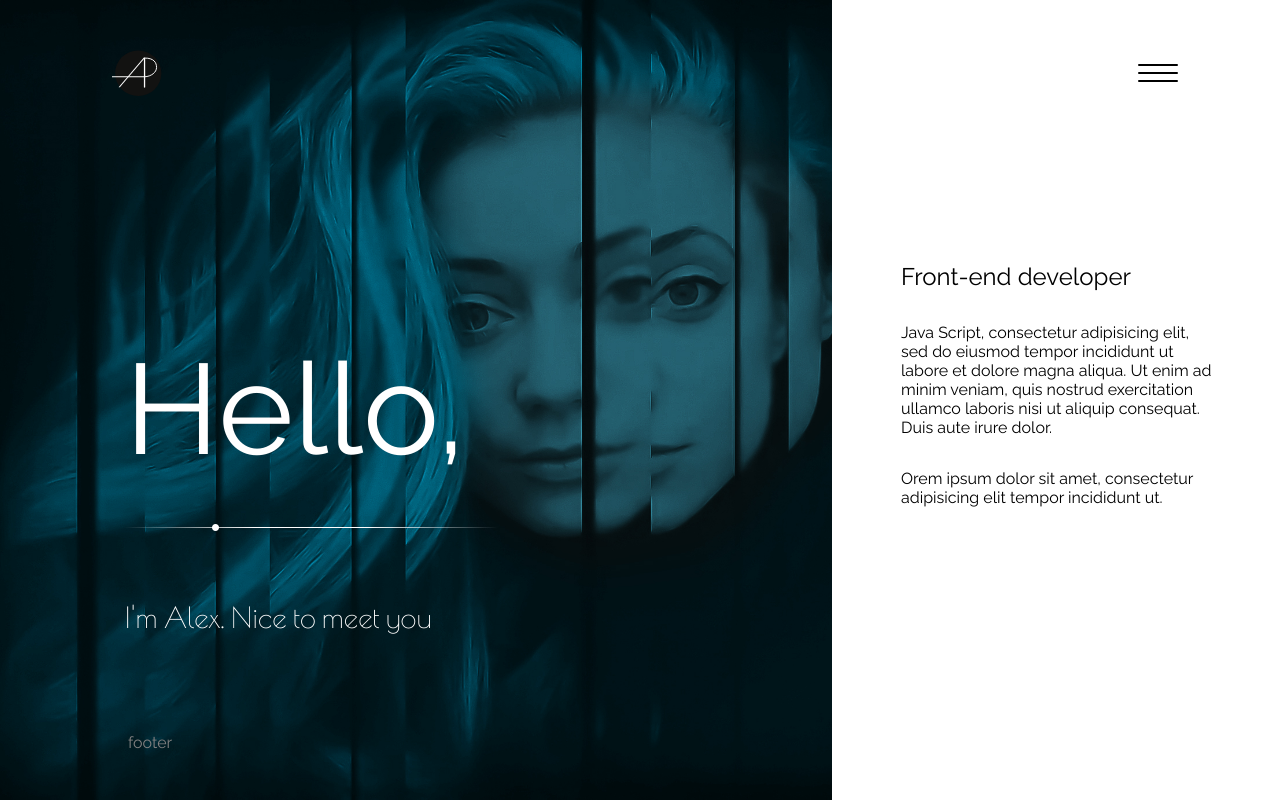
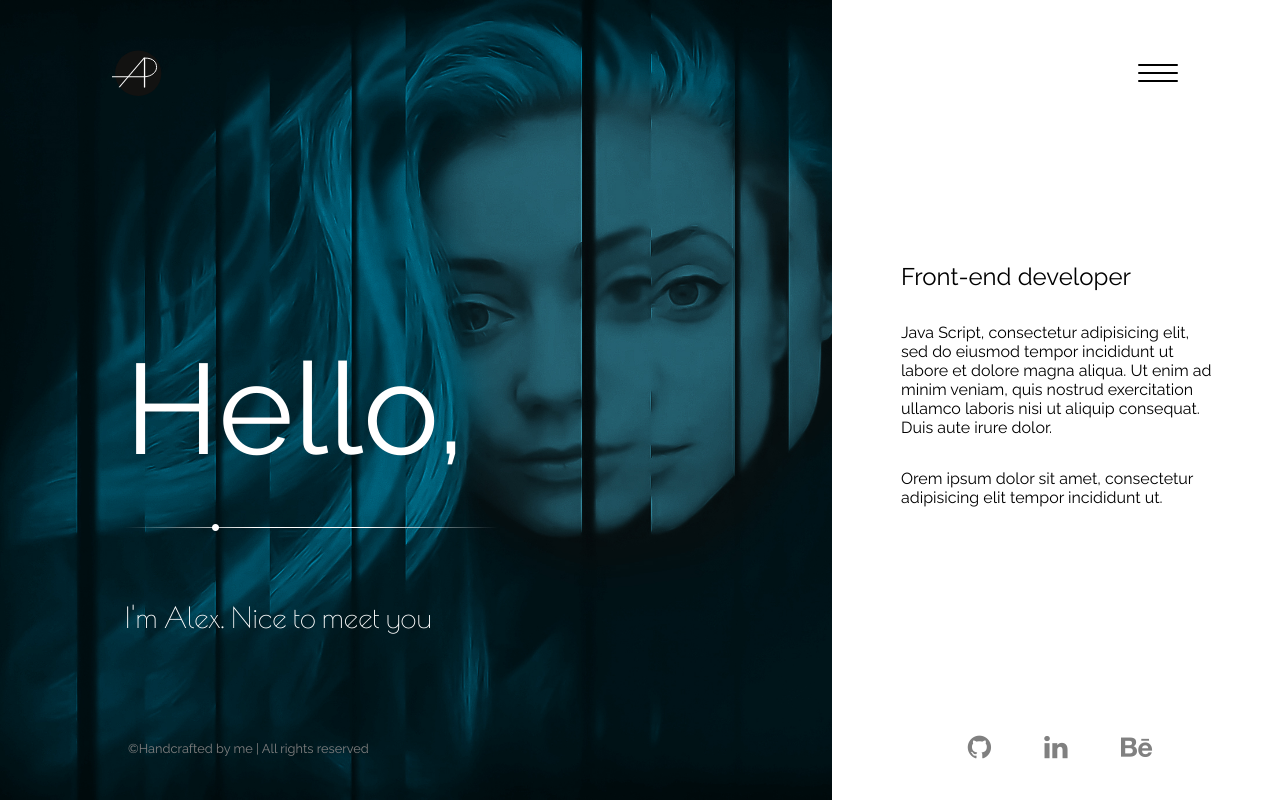
Before and after one commit to alexandra-pascal/my-portfolio, a React (Create React App) app: page / in a window 1280 px wide. Built offline with nearby package versions, Linux system fonts and the light colour scheme.

Commit message:
add icons in the footer

```diff
--- a/package.json
+++ b/package.json
@@ -4,6 +4,7 @@
   "version": "0.1.0",
   "private": true,
   "dependencies": {
+    "font-awesome": "^4.7.0",
     "react": "^16.6.3",
     "react-dom": "^16.6.3",
     "react-router-dom": "^4.3.1",
--- a/src/components/Footer/Footer.css
+++ b/src/components/Footer/Footer.css
@@ -1,6 +1,20 @@
 .footer {
   width: 100%;
   background: grey;
+  font-size: 0.8rem;
+  text-align: center;
+  padding: 3rem 0;
+}
+.footer-icons {
+  width: 55%;
+  margin: 0 auto 2rem;
+  display: flex;
+  justify-content: space-around;
+}
+.fa:before {
+  font-size: 1.7rem;
+  color: white;
+  cursor: pointer;
 }
 @media (min-width: 700px) {
   .footer {
@@ -10,5 +24,18 @@
     left: 0;
     background: none;
     color: grey;
+    text-align: left;
+    display: flex;
+    flex-direction: row-reverse;
+    align-items: center;
+    justify-content: space-between;
+  }
+  .footer-icons {
+    width: 18%;
+    margin: 0;
+    justify-content: space-between;
+  }
+  .fa:before {
+    color: grey;
   }
 }
--- a/src/components/Footer/Footer.js
+++ b/src/components/Footer/Footer.js
@@ -4,7 +4,12 @@ import "./Footer.css";
 export default function Toolbar(props) {
   return (
     <div className="footer">
-      <p>footer</p>
+      <div className="footer-icons">
+        <i className="fa fa-github" />
+        <i className="fa fa-linkedin" />
+        <i className="fa fa-behance" />
+      </div>
+      <p>©Handcrafted by me | All rights reserved</p>
     </div>
   );
 }
--- a/src/index.js
+++ b/src/index.js
@@ -2,5 +2,6 @@ import React from 'react';
 import ReactDOM from 'react-dom';
 import './index.css';
 import App from './components/App/App';
+import '../node_modules/font-awesome/css/font-awesome.min.css';
 
 ReactDOM.render(<App />, document.getElementById('root'));
```
Also changed, not shown: 1 other file (tests, documents, lock files or other folders).
